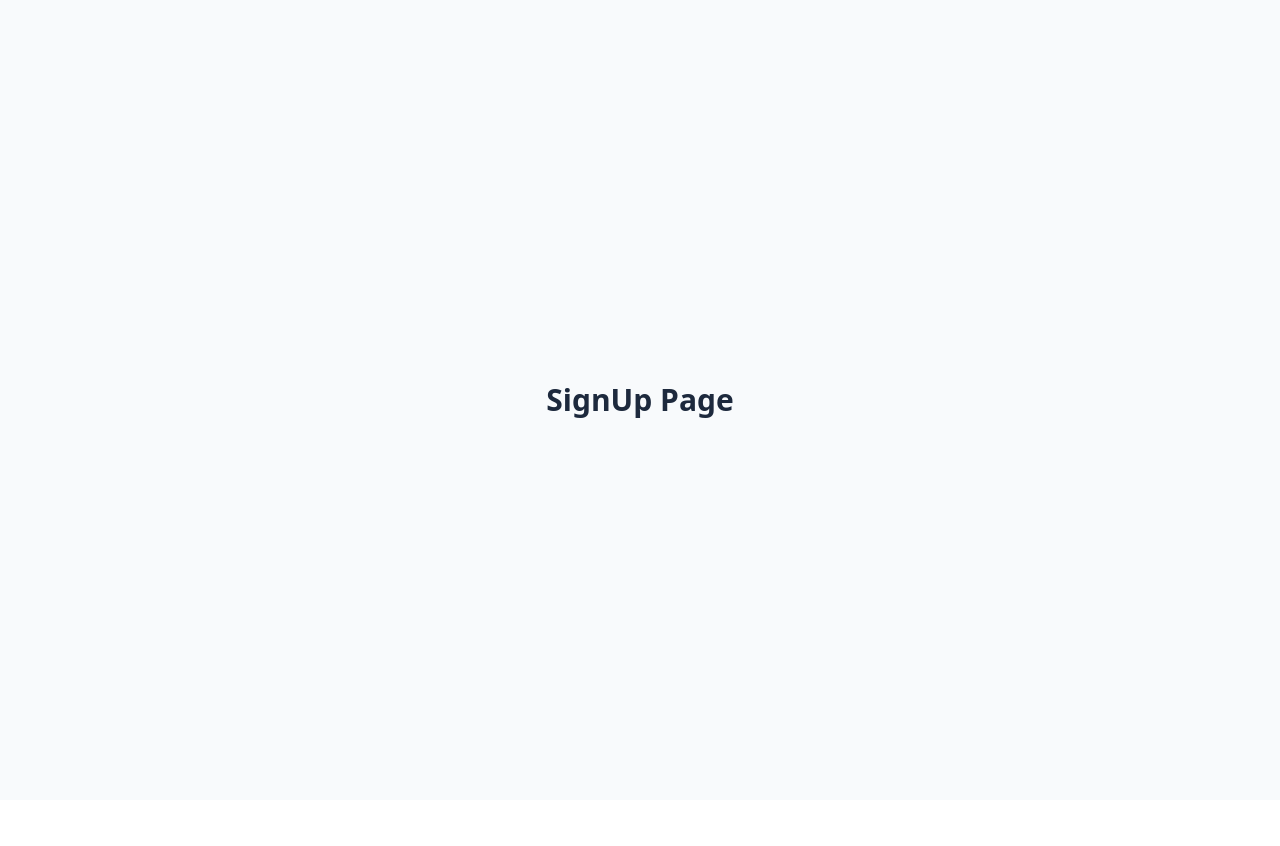
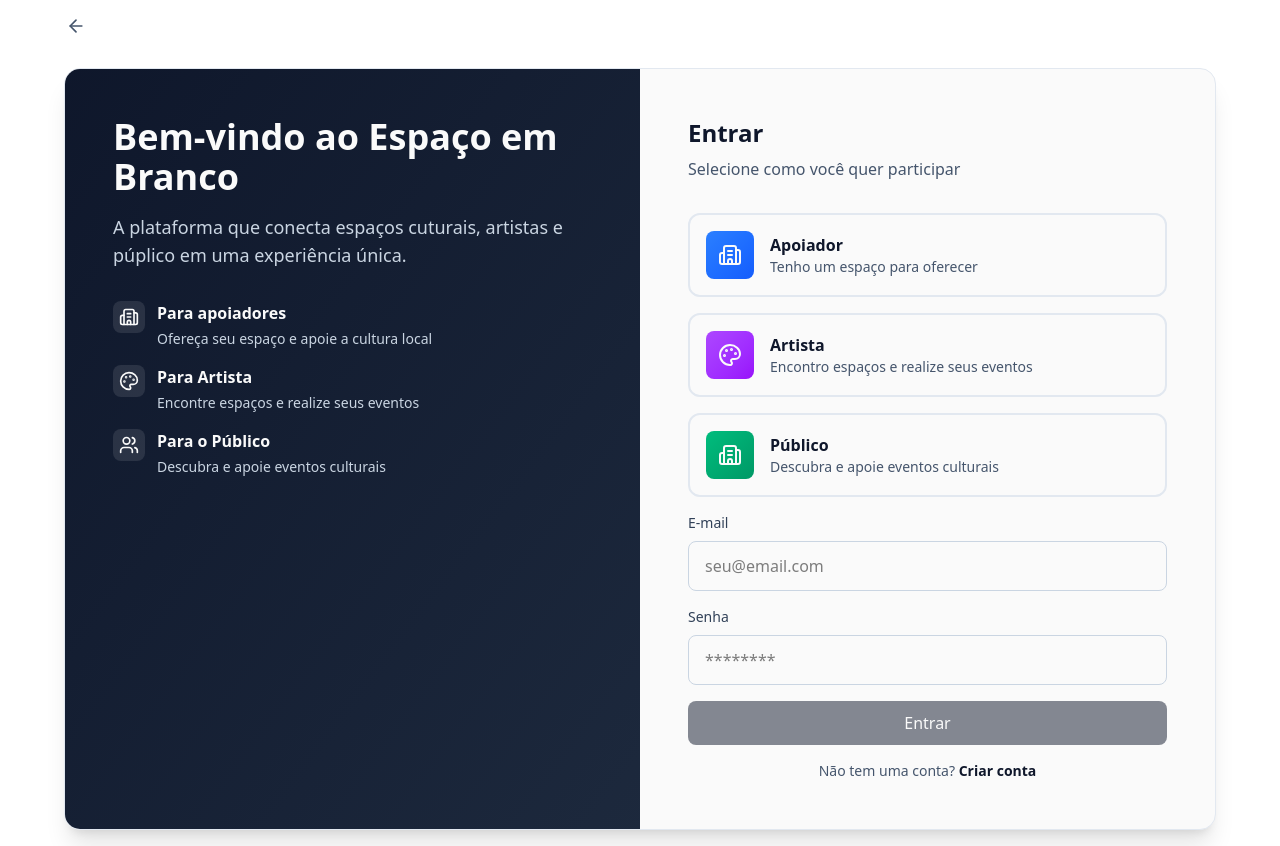
Before and after one commit to William-Daniel-Dias/espaco-em-branco, a React (Vite) app: page /entrar in a window 1280 px wide. Before the commit the page ends 800 px from the top, so only its background shows below. Built offline with nearby package versions, Linux system fonts and the light colour scheme.

Commit message:
registration and login screen created

```diff
--- a/src/components/Button/index.jsx
+++ b/src/components/Button/index.jsx
@@ -1,5 +1,10 @@
 export const Button = ({children,...props}) => {
     return (
-        <button className="px-6 py-2.5 cursor-pointer bg-slate-900 text-neutral-50 rounded-lg hover:bg-slate-800 transition-colors font-medium" {...props}>{children}</button>
+        <button
+        className="px-6 py-2.5 cursor-pointer bg-slate-900 text-neutral-50 rounded-lg hover:bg-slate-800 transition-colors font-medium disabled:opacity-50 disabled:cursor-not-allowed"
+        {...props}
+        >
+            {children}
+        </button>
     )
 }
--- /dev/null
+++ b/src/components/TextField/index.jsx
@@ -0,0 +1,8 @@
+export const TextField = ({label,id,...props}) => {
+    return (
+        <fieldset>
+            <label htmlFor={id} className="block text-sm font-medium text-slate-700 mb-2">{label}</label>
+            <input className="w-full px-4 py-3 border border-slate-300 rounded-lg focus:ring-2 focus:ring-slate-900 focus:border-transparent outline-none transition-all" {...props} />
+        </fieldset>
+    )
+}
--- a/src/pages/SignUpPage/index.jsx
+++ b/src/pages/SignUpPage/index.jsx
@@ -1,9 +1,154 @@
+import { Building2 } from "lucide-react"
+import { Users } from "lucide-react"
+import { Palette } from "lucide-react"
+import { ArrowLeft } from "lucide-react"
+import { useState } from "react"
+import { Link } from "react-router-dom"
+import { TextField } from "../../components/TextField"
+import { Button } from "../../components/Button"
+
+const ROLES = [
+    {
+        id: "supporter",
+        title: "Apoiador",
+        description: "Tenho um espaço para oferecer",
+        icon: Building2,
+        color: "from-blue-500 to-blue-600"
+    },
+    {
+        id: "artist",
+        title: "Artista",
+        description: "Encontro espaços e realize seus eventos",
+        icon: Palette,
+        color: "from-purple-500 to-purple-600"
+    },
+    {
+        id: "public",
+        title: "Público",
+        description: "Descubra e apoie eventos culturais",
+        icon: Building2,
+        color: "from-emerald-500 to-emerald-600"
+    }
+]
+
 export const SignUpPage = () => {
+    const [isRegister, setIsRegister] = useState(false)
+    const [selectedRole, setSelectedRole] = useState(null)
+
     return (
-        <main className="min-h-dvh grid place-items-center bg-slate-50">
-            <h1 className="text-3xl font-bold text-slate-800">
-                SignUp Page
-            </h1>
-        </main>
+        <div className="min-h-screen flex items-center justify-center p-4">
+            <div className="w-full max-w-6xl">
+                <Link to="/" className="flex items-center gap-2 text-slate-600 hover:text-slate-900 mb-8 transition-colors">
+                    <ArrowLeft className="w-6 h-5">Voltar</ArrowLeft>
+                </Link>
+
+                <div className="w-full bg-neutral-50 rounded-2xl shadow-xl border border-slate-200 overflow-hidden">
+                    <div className="grid md:grid-cols-2">
+                        <div className="bg-linear-to-br from-slate-900 to-slate-800 p-12 text-neutral-50">
+                            <h2 className="text-4xl font-black mb-4">
+                                Bem-vindo ao Espaço em Branco
+                            </h2>
+                            <p className="text-slate-300 text-lg font-extralight mb-8">
+                                A plataforma que conecta espaços cuturais, artistas e púplico em uma experiência única.
+                            </p>
+
+                            <div className="space-y-4">
+                                <section className="flex items-start gap-3">
+                                    <figure className="w-8 h-8 bg-white/10 rounded-lg flex items-center justify-center shrink-0">
+                                        <Building2 className="w-5 h-5" />
+                                    </figure>
+
+                                    <article>
+                                        <h3 className="font-semibold mb-1">Para apoiadores</h3>
+                                        <p className="text-slate-300 text-sm">Ofereça seu espaço e apoie a cultura local </p>
+                                    </article>
+                                </section>
+
+                                <section className="flex items-start gap-3">
+                                    <figure className="w-8 h-8 bg-white/10 rounded-lg flex items-center justify-center shrink-0">
+                                        <Palette className="w-5 h-5" />
+                                    </figure>
+
+                                    <article>
+                                        <h3 className="font-semibold mb-1">Para Artista</h3>
+                                        <p className="text-slate-300 text-sm">Encontre espaços e realize seus eventos</p>
+                                    </article>
+                                </section>
+
+                                <section className="flex items-start gap-3">
+                                    <figure className="w-8 h-8 bg-white/10 rounded-lg flex items-center justify-center shrink-0">
+                                        <Users className="w-5 h-5" />
+                                    </figure>
+
+                                    <article>
+                                        <h3 className="font-semibold mb-1">Para o Público </h3>
+                                        <p className="text-slate-300 text-sm">Descubra e apoie eventos culturais</p>
+                                    </article>
+                                </section>
+                            </div>
+                        </div>
+
+                        <div className="p-12">
+                            <h3 className="text-2xl font-bold text-slate-900 mb-2">
+                                {isRegister ? "Criar conta" : "Entrar"}
+                            </h3>
+                            <p className="text-slate-600 mb-8">
+                                Selecione como você quer participar
+                            </p>
+
+                            <form className="space-y-6">
+                                <div className="grid gap-4">
+                                    {ROLES.map(role => {
+                                        const Icon = role.icon
+
+                                        return (
+                                            <button
+                                                key={role.id}
+                                                type="button"
+                                                onClick={() => setSelectedRole(role.id)}
+                                                className={`p-4 rounded-xl cursor-pointer border-2 transition-all text-left ${selectedRole === role.id ? 'border-slate-900 bg-slate-50' : "border-slate-200 hover:slate-300"}`}
+                                            >
+                                                <div className="flex items-center gap-4">
+                                                    <figure className={`w-12 h-12 bg-linear-to-br ${role.color} rounded-lg flex items-center justify-center shrink-0`}>
+                                                        <Icon className="w-6 h-6 text-neutral-50" />
+                                                    </figure>
+
+                                                    <article>
+                                                        <h4 className="font-semibold text-slate-900">{role.title}</h4>
+                                                        <p className="text-sm text-slate-600">{role.description}</p>
+                                                    </article>
+                                                </div>
+                                            </button>
+                                        )
+                                    })}
+
+                                    <TextField type="email" label="E-mail" id="email" name="email" placeholder="seu@email.com" required />
+
+                                    <TextField type="password" label="Senha" id="password" name="password" placeholder="********" required />
+
+                                    {
+                                        isRegister && <TextField type="name" label="Nome Completo" id="name" name="name" placeholder="Seu nome" required />
+                                    }
+
+                                    <Button disabled={!selectedRole}>{isRegister ? "Criar conta" : "Entrar"}</Button>
+
+                                    <p className="text-center text-sm text-slate-600">
+                                        {isRegister ? "Já tem uma conta?" : "Não tem uma conta?"}{" "}
+
+                                        <button
+                                        type="button"
+                                        onClick={() => setIsRegister(!isRegister)}
+                                        className="text-slate-900 font-semibold hover:underline cursor-pointer"
+                                        >
+                                            {!isRegister ? "Criar conta" : "Entrar"}
+                                        </button>
+                                    </p>
+                                </div>
+                            </form>
+                        </div>
+                    </div>
+                </div>
+            </div>
+        </div>
     )
 }
```
Also changed, not shown: src/components/LoginArtist/index.jsx (deleted), src/components/LoginPublic/index.jsx (deleted), src/components/LoginSupporter/index.jsx (deleted).
